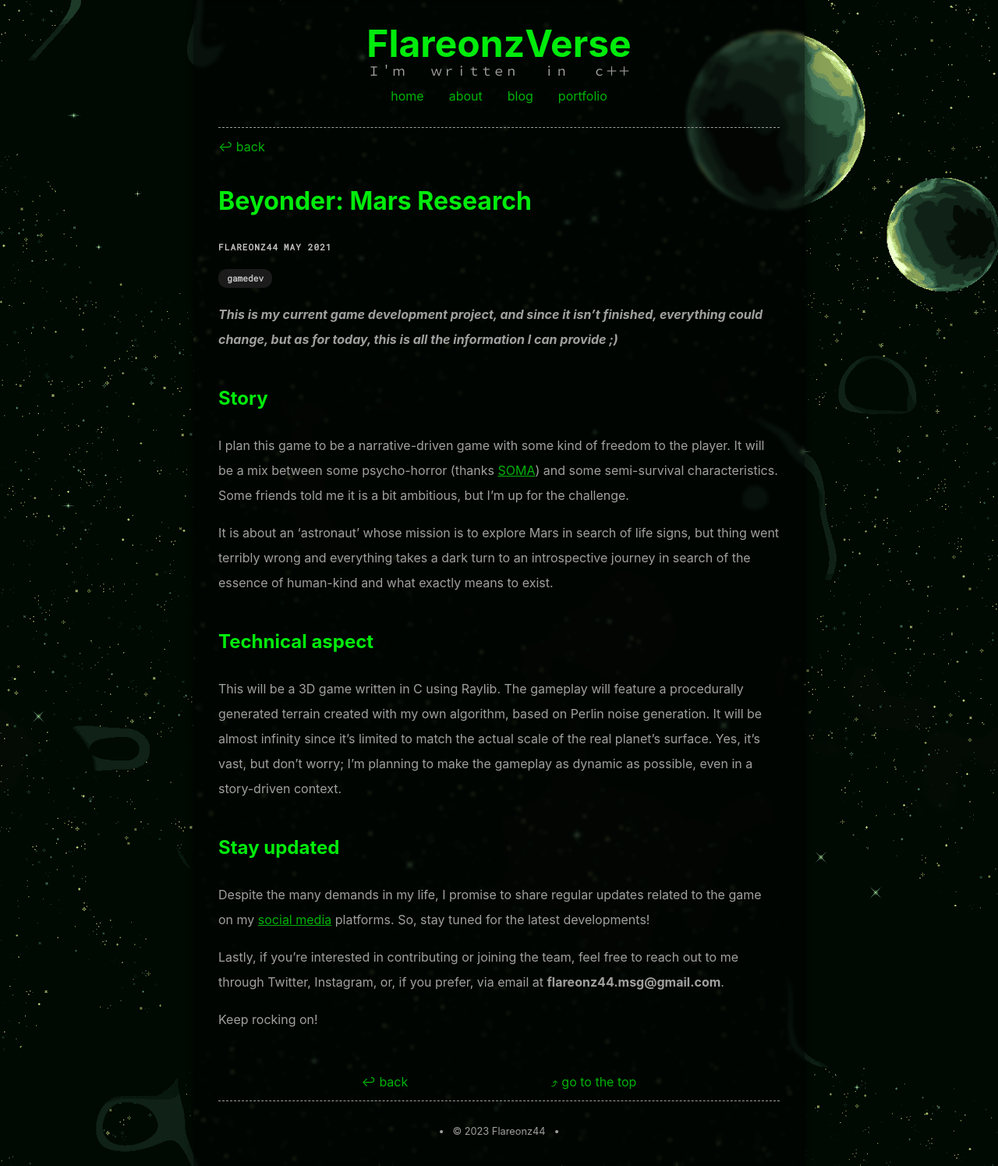
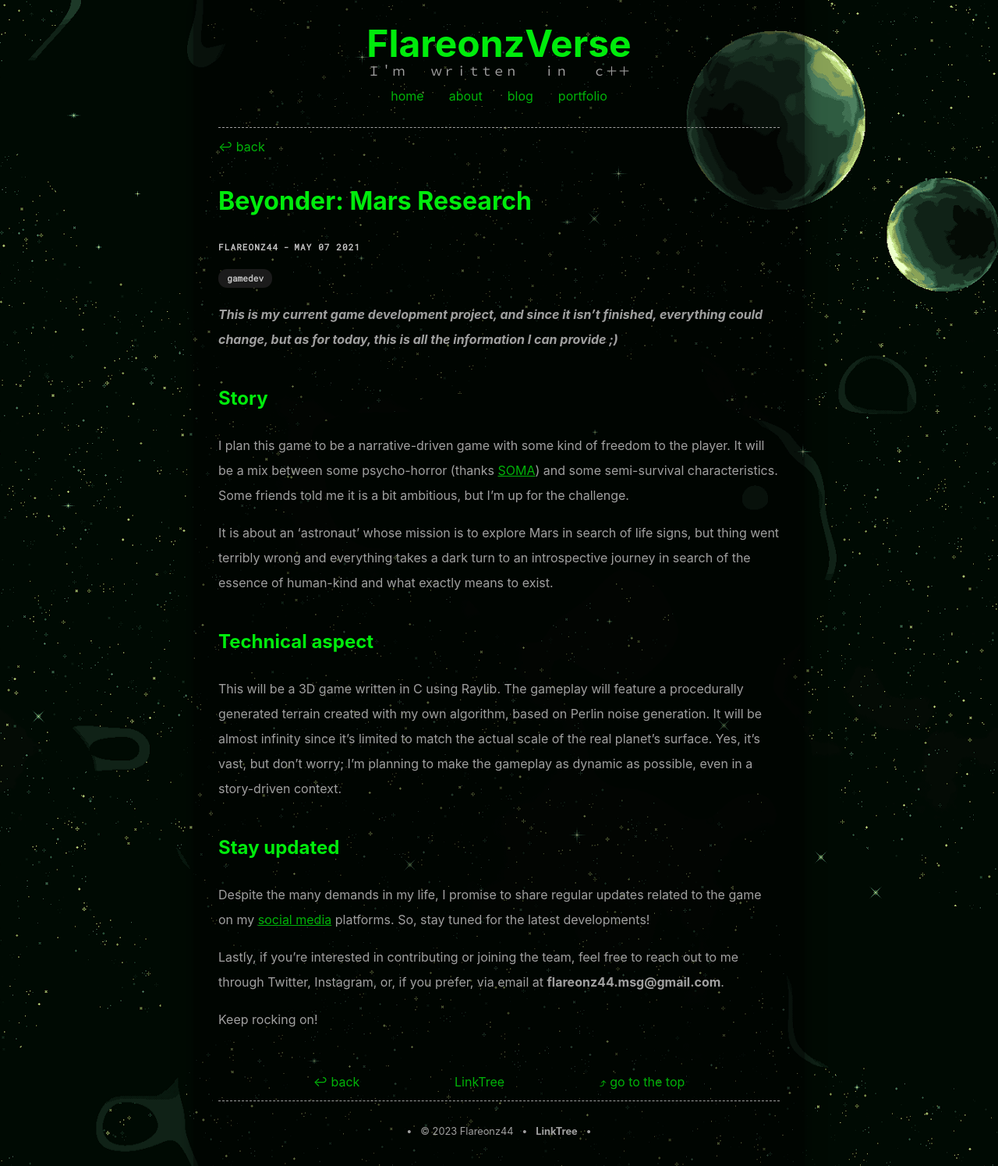
Before and after one commit to Flareonz44/Flareonz44.github.io, a Jekyll site: the page built from _posts/projects/2021-5-7-beyonder-mars-research.md, in a window 1280 px wide. Shown: the whole page at 78% size. Built offline with Jekyll 4.4.1, drawn with Linux system fonts in a browser that asks for light colours; some web fonts are replaced.

Commit message:
site update

```diff
--- a/_layouts/default.html
+++ b/_layouts/default.html
@@ -28,7 +28,11 @@
         <div class="credits">
           •
           &nbsp;
-          &copy;&nbsp;{{ "now" | date: "%Y" }}&nbsp;{{site.author}}
+          &copy;&nbsp;{{ "now" | date: "%Y" }}&nbsp;Flareonz44
+          &nbsp;
+          •
+          &nbsp;
+          <a href="https://linktr.ee/flareonz44">LinkTree</a>
           &nbsp;
           •
         </div>
--- a/_layouts/post.html
+++ b/_layouts/post.html
@@ -5,8 +5,9 @@ layout: default
 <a href="{{ "/" | relative_url }}" class="nodecolink">{{ site.theme_config.back_home_text }}</a>
 <h1 class="post-title">{{ page.title }}</h1>
 <p class="post-date text-bold">
-    <span class="text-upcase">{{ page.author }}</span>
-    <span class="text-upcase">{{ page.date | date: "%B %Y"}}</span>
+    <span class="text-upcase"><a href="https://linktr.ee/flareonz44" class="nodecolink" style="color: var(--text-secondary);">{{ page.author }}</a></span>
+    -
+    <span class="text-upcase">{{ page.date | date: "%B %d %Y"}}</span>
 </p>
 
 <div class="">
@@ -23,5 +24,6 @@ align-content: space-between;
 justify-content: space-evenly;
 align-items: center;">
     <a href="{{ "/" | relative_url }}" class="nodecolink">{{ site.theme_config.back_home_text }}</a>
+    <a href="https://linktr.ee/flareonz44" class="nodecolink">LinkTree</a>
     <a href="#top" class="nodecolink">⤴ go to the top</a>
 </div>
--- a/_sass/main.scss
+++ b/_sass/main.scss
@@ -40,7 +40,6 @@ li { margin: 0; }
   padding: 2em 2em;
   padding-top: .5em;
   background-color: rgba(0, 0, 0, 0.5);
-  backdrop-filter: blur(2px);
   box-shadow: 0 0 20px rgba(0, 0, 0, .5);}
 
 table, th, td {
```
